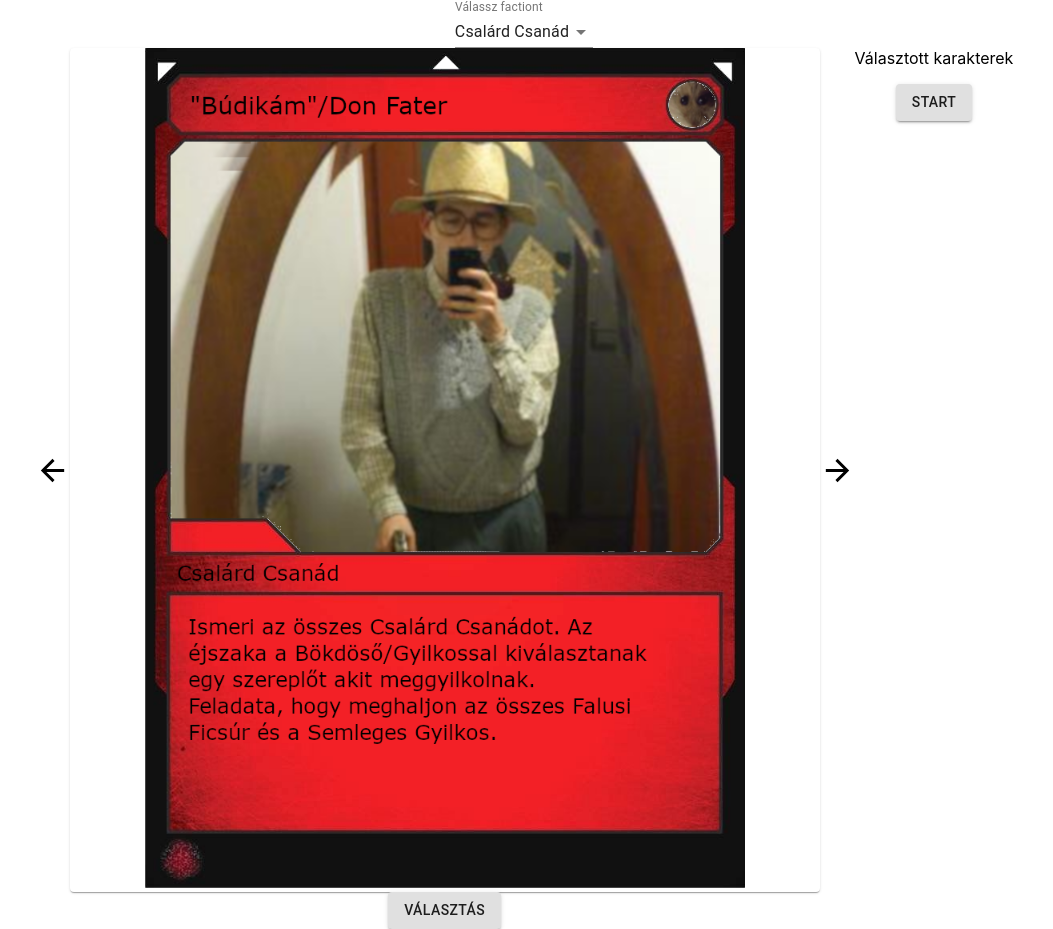
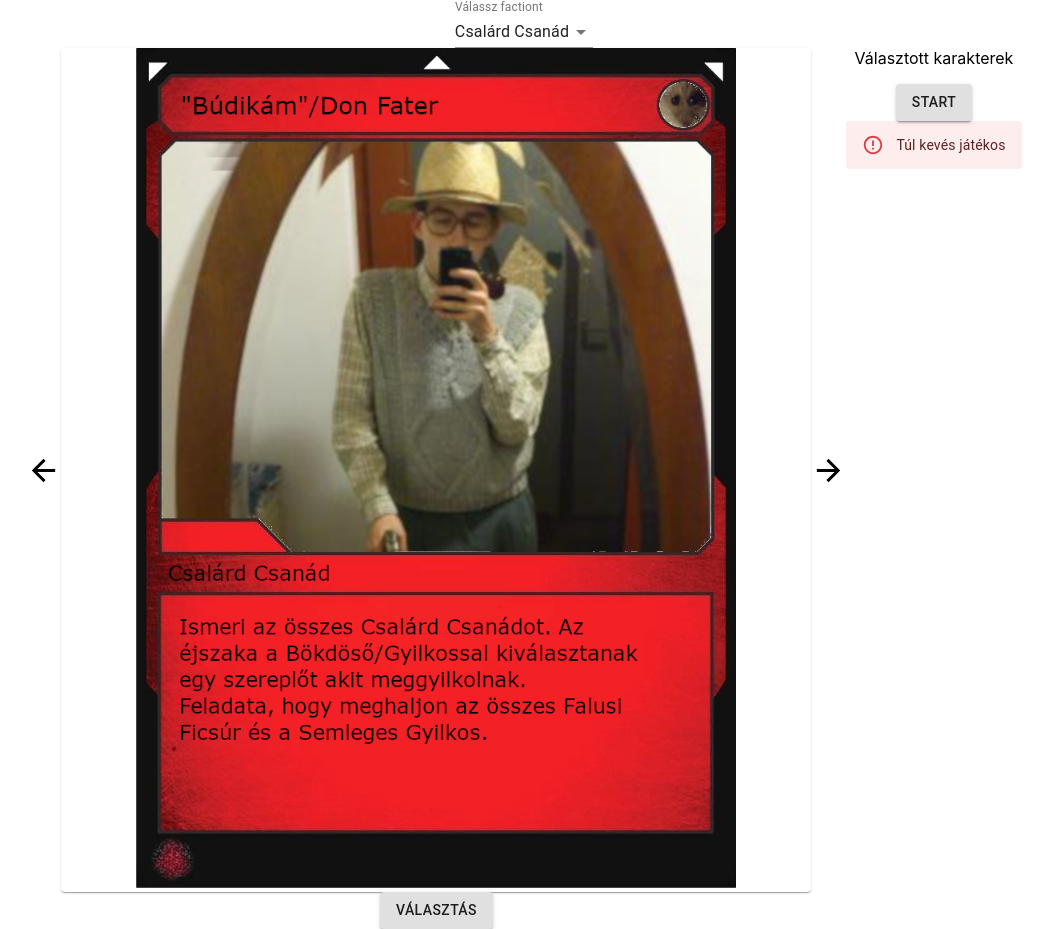
Before and after one commit to ilovszkytamas/szilveszter_estejen, a React (Create React App) app: page / in a window 1280 px wide. Shown: the whole page, without its empty margins (116-1169 px from the left). Built offline with nearby package versions, Linux system fonts and the light colour scheme.

Commit message:
Finish Game Start Evaluation Logic

```diff
--- a/src/components/StartButton.tsx
+++ b/src/components/StartButton.tsx
@@ -2,50 +2,81 @@ import { Button } from '@material-ui/core';
 import React from 'react';
 import { GameContext } from '../store/GameContext';
 import { Faction } from '../utils/Types';
+import { Alert } from '@mui/material';
+
+interface StartData {
+  startable: boolean;
+  requirementsByFaction?: [number, number, number]
+}
 
 const StartButton: React.FC = () => {
   const { state } = React.useContext(GameContext);
+  const [ startData, setStartData] = React.useState<StartData>({ startable: false });
+  const { selectedCards } = state;
+
   const getFactionCount = (faction: Faction): number => {
-    return state.selectedCards.filter(card => card.faction === faction).length;
+    return selectedCards.filter(card => card.faction === faction).length;
   }
 
   const isGameStartable = (): boolean => {
-    switch(state.selectedCards.length) {
+    switch(selectedCards.length) {
       case 0: case 1: case 2: case 3: case 4: case 5: case 6: case 7: case 8: case 9: {
         return false;
       }
       case 10: {
-        return getFactionCount(Faction.EVIL) === 2 && getFactionCount(Faction.NEUTRAL) === 2 && getFactionCount(Faction.VILLAGER) === 6;
+        let startable: boolean = getFactionCount(Faction.EVIL) === 2 && getFactionCount(Faction.NEUTRAL) === 2 && getFactionCount(Faction.VILLAGER) === 6;
+        setStartData({ startable: startable, requirementsByFaction: [2, 2, 6] })
+        return startable;
       }
       case 11: {
-        return getFactionCount(Faction.EVIL) === 2 && getFactionCount(Faction.NEUTRAL) === 2 && getFactionCount(Faction.VILLAGER) === 7;
+        let startable: boolean = getFactionCount(Faction.EVIL) === 2 && getFactionCount(Faction.NEUTRAL) === 2 && getFactionCount(Faction.VILLAGER) === 6;
+        setStartData({ startable: startable, requirementsByFaction: [2, 2, 7] })
+        return startable;
       }
       case 12: {
-        return getFactionCount(Faction.EVIL) === 3 && getFactionCount(Faction.NEUTRAL) === 2 && getFactionCount(Faction.VILLAGER) === 7;
+        let startable: boolean = getFactionCount(Faction.EVIL) === 2 && getFactionCount(Faction.NEUTRAL) === 2 && getFactionCount(Faction.VILLAGER) === 6;
+        setStartData({ startable: startable, requirementsByFaction: [3, 2, 7] })
+        return startable;
       }
       case 13: {
-        return getFactionCount(Faction.EVIL) === 3 && getFactionCount(Faction.NEUTRAL) === 3 && getFactionCount(Faction.VILLAGER) === 8;
+        let startable: boolean = getFactionCount(Faction.EVIL) === 2 && getFactionCount(Faction.NEUTRAL) === 2 && getFactionCount(Faction.VILLAGER) === 6;
+        setStartData({ startable: startable, requirementsByFaction: [3, 3, 8] })
+        return startable;
       }
       case 14: {
-        return getFactionCount(Faction.EVIL) === 3 && getFactionCount(Faction.NEUTRAL) === 3 && getFactionCount(Faction.VILLAGER) === 8;
+        let startable: boolean = getFactionCount(Faction.EVIL) === 2 && getFactionCount(Faction.NEUTRAL) === 2 && getFactionCount(Faction.VILLAGER) === 6;
+        setStartData({ startable: startable, requirementsByFaction: [3, 3, 8] })
+        return startable;
       }
       case 15: {
-        return getFactionCount(Faction.EVIL) === 3 && getFactionCount(Faction.NEUTRAL) === 3 && getFactionCount(Faction.VILLAGER) === 9;
+        let startable: boolean = getFactionCount(Faction.EVIL) === 2 && getFactionCount(Faction.NEUTRAL) === 2 && getFactionCount(Faction.VILLAGER) === 6;
+        setStartData({ startable: startable, requirementsByFaction: [3, 3, 9] })
+        return startable;
       }
       case 16: {
-        return getFactionCount(Faction.EVIL) === 4 && getFactionCount(Faction.NEUTRAL) === 3 && getFactionCount(Faction.VILLAGER) === 9;
+        let startable: boolean = getFactionCount(Faction.EVIL) === 2 && getFactionCount(Faction.NEUTRAL) === 2 && getFactionCount(Faction.VILLAGER) === 6;
+        setStartData({ startable: startable, requirementsByFaction: [4, 3, 9] })
+        return startable;
       }
       case 17: {
-        return getFactionCount(Faction.EVIL) === 4 && getFactionCount(Faction.NEUTRAL) === 3 && getFactionCount(Faction.VILLAGER) === 10;
+        let startable: boolean = getFactionCount(Faction.EVIL) === 2 && getFactionCount(Faction.NEUTRAL) === 2 && getFactionCount(Faction.VILLAGER) === 6;
+        setStartData({ startable: startable, requirementsByFaction: [3, 3, 10] })
+        return startable;
       }
       case 18: {
-        return getFactionCount(Faction.EVIL) === 4 && getFactionCount(Faction.NEUTRAL) === 3 && getFactionCount(Faction.VILLAGER) === 11;
+        let startable: boolean = getFactionCount(Faction.EVIL) === 2 && getFactionCount(Faction.NEUTRAL) === 2 && getFactionCount(Faction.VILLAGER) === 6;
+        setStartData({ startable: startable, requirementsByFaction: [4, 3, 11] })
+        return startable;
       }
       case 19: {
-        return getFactionCount(Faction.EVIL) === 5 && getFactionCount(Faction.NEUTRAL) === 3 && getFactionCount(Faction.VILLAGER) === 11;
+        let startable: boolean = getFactionCount(Faction.EVIL) === 2 && getFactionCount(Faction.NEUTRAL) === 2 && getFactionCount(Faction.VILLAGER) === 6;
+        setStartData({ startable: startable, requirementsByFaction: [5, 3, 11] })
+        return startable;
       }
       case 20: {
-        return getFactionCount(Faction.EVIL) === 4 && getFactionCount(Faction.NEUTRAL) === 3 && getFactionCount(Faction.VILLAGER) === 12;
+        let startable: boolean = getFactionCount(Faction.EVIL) === 2 && getFactionCount(Faction.NEUTRAL) === 2 && getFactionCount(Faction.VILLAGER) === 6;
+        setStartData({ startable: startable, requirementsByFaction: [5, 3, 12] })
+        return startable;
       }
       default: return false;
     }
@@ -53,10 +84,30 @@ const StartButton: React.FC = () => {
 
   const startGame = (): void => {
     const startable: boolean = isGameStartable();
+    console.log(startable);
+  }
+
+  const getGameStartStatusText = (): string => {
+    if (selectedCards.length < 10) {
+      return "Túl kevés játékos";
+    }
+    if (selectedCards.length > 20) {
+      return "Túl sok játékos(WTF?)";
+    }
+    if (!startData.startable) {
+      return `Nem megfelelő számú játékos, ${startData.requirementsByFaction![0]} gonosz, ${startData.requirementsByFaction![1]} semleges, ${startData.requirementsByFaction![2]} paraszt kell`;
+    }
+
+    return "";
   }
 
   return (
-    <Button variant='contained' onClick={startGame}>START</Button>
+    <>
+      <Button variant='contained' onClick={startGame}>START</Button>
+      <Alert severity={startData.startable ? 'success' : 'error'}>
+         {getGameStartStatusText()}
+      </Alert>
+    </>
   );
 }
 
--- a/src/store/GameContext.tsx
+++ b/src/store/GameContext.tsx
@@ -9,10 +9,12 @@ export type GameReducerActionType = {
 
 export type GameStateType = {
   selectedCards: CardData[];
+  gameStep?: 'CharacterSelection' | 'PlayerSelection' | 'DayZero' | 'PendingGame'
 }
 
 export const initialState: GameStateType = {
-  selectedCards: []
+  selectedCards: [],
+  gameStep: 'CharacterSelection'
 }
 
 export type GameContextType = {
--- a/src/utils/DataCollections.ts
+++ b/src/utils/DataCollections.ts
@@ -36,10 +36,8 @@ export const TEKNOS: CardData = {imageLocation: "/images/Falusi Ficsúrok/Teknő
 export const TESTOR1: CardData = {imageLocation: "/images/Falusi Ficsúrok/Testőr/Testőr1.png", faction: Faction.VILLAGER, character: Character.TESTOR1};
 export const TESTOR2: CardData = {imageLocation: "/images/Falusi Ficsúrok/Testőr/Testőr2.png", faction: Faction.VILLAGER, character: Character.TESTOR2};
 
-export const EVERY_CARD: CardData[] = [DONFATER1, DONFATER2, BOKDOSO1, BOKDOSO2, BOKDOSO3, SZIMATOLO1, SZIMATOLO2, TOLVAJ1, TOLVAJ2, TOLVAJ3,
-    BOLOND, FANATIKUS, KOTYVASZTÓ1, KOTYVASZTÓ2, DEMOGORGON1, DEMOGORGON2,
-    BOSSZUALLO, DOKTOR1, DOKTOR2, DINOIDOMAR, DETEKTIV1, DETEKTIV2, HEGESZTO1, HEGESZTO2, PARASZT1, PARASZT2, SOFOR, TEKNOS, TESTOR1, TESTOR2];
-
 export const EVIL_CARDS: CardData[] = [DONFATER1, DONFATER2, BOKDOSO1, BOKDOSO2, BOKDOSO3, SZIMATOLO1, SZIMATOLO2, TOLVAJ1, TOLVAJ2, TOLVAJ3];
 export const NEUTRAL_CARDS: CardData[] = [BOLOND, FANATIKUS, KOTYVASZTÓ1, KOTYVASZTÓ2, DEMOGORGON1, DEMOGORGON2];
 export const VILLAGER_CARDS: CardData[] = [BOSSZUALLO, DOKTOR1, DOKTOR2, DINOIDOMAR, DETEKTIV1, DETEKTIV2, HEGESZTO1, HEGESZTO2, PARASZT1, PARASZT2, SOFOR, TEKNOS, TESTOR1, TESTOR2];
+
+export const EVERY_CARD: CardData[] = [...EVIL_CARDS, ...NEUTRAL_CARDS, ...VILLAGER_CARDS];
```
